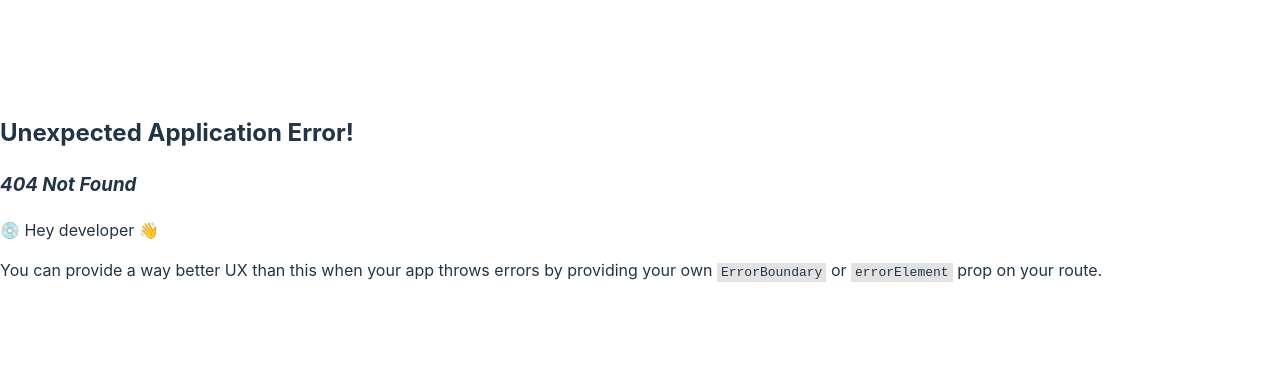
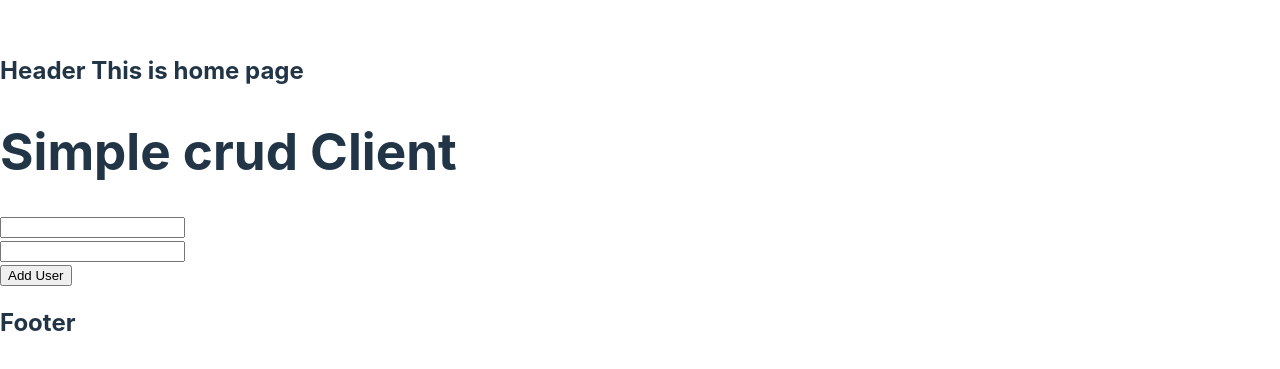
Before and after one commit to mollikacomputer/simple-crud-client, a React (Vite) app: page /adduser in a window 1280 px wide. Before the commit this address had no page. Shown: the part 203-572 px from the top of the page. Built offline with nearby package versions, Linux system fonts and the light colour scheme.

Commit message:
implement success alert after insert data into mongodb

```diff
--- /dev/null
+++ b/src/components/AddUser/AddUser.jsx
@@ -0,0 +1,42 @@
+import React from "react";
+
+const AddUser = () => {
+  const handleAddUser = (event) => {
+    event.preventDefault();
+    // const form = event.target;
+    const name = event.target.name.value;
+    const email = event.target.email.value;
+    const user = { name, email };
+    console.log(user);
+
+    fetch("http://localhost:5000/users", {
+      method: "POST",
+      headers: {
+        "content-type": "application/json",
+      },
+      body: JSON.stringify(user),
+    })
+      .then((res) => res.json())
+      .then((data) => {
+        console.log("success", data);
+        if(data.insertedId){
+            alert('User Added Successfully');
+            event.target.reset();
+        }
+      });
+  };
+  return (
+    <div>
+      <h1>Simple crud Client</h1>
+      <form onSubmit={handleAddUser}>
+        <input type="text" name="name" id="" />
+        <br />
+        <input type="email" name="email" id="" />
+        <br />
+        <input type="submit" value="Add User" />
+      </form>
+    </div>
+  );
+};
+
+export default AddUser;
--- a/src/main.jsx
+++ b/src/main.jsx
@@ -10,6 +10,7 @@ import {
 import Home from './components/Home/Home.jsx';
 import AboutPage from './components/About/About.jsx';
 import ContactPage from './components/Contact/Contact.jsx';
+import AddUser from './components/AddUser/AddUser.jsx';
 
 const router = createBrowserRouter([
   {
@@ -23,6 +24,10 @@ const router = createBrowserRouter([
     {
       path:'/contact',
     element:<ContactPage></ContactPage>
+  },
+    {
+      path:'/adduser',
+    element:<AddUser></AddUser>
   }
    ]
   }
```
